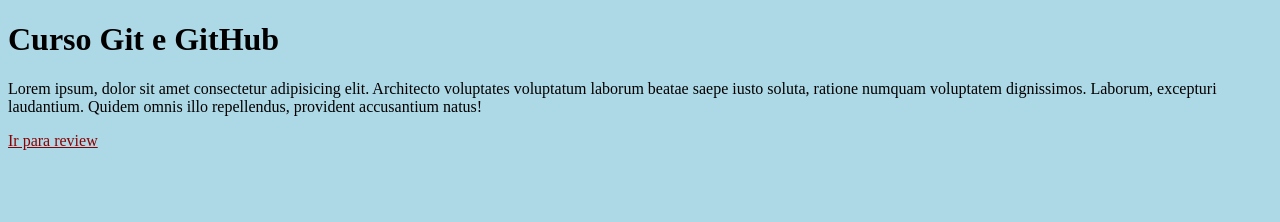
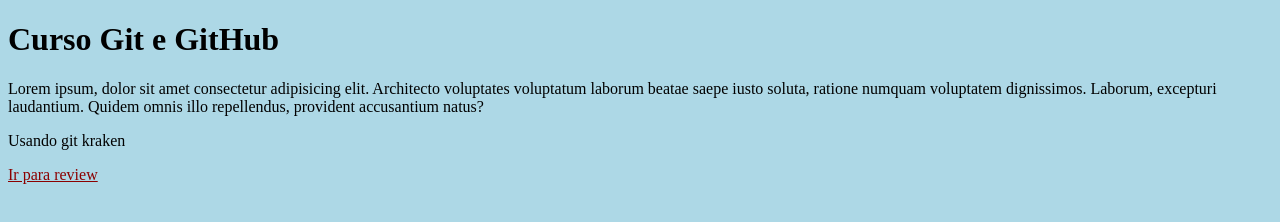
Before and after one commit to davibarbosadev/curso-git-gitHub, a website: page index.html in a window 1280 px wide. Drawn offline with Linux system fonts and the light colour scheme.

Commit message:
add gitkraken usage

```diff
--- a/index.html
+++ b/index.html
@@ -8,7 +8,8 @@
 </head>
 <body>
     <h1>Curso Git e GitHub</h1>
-    <p>Lorem ipsum, dolor sit amet consectetur adipisicing elit. Architecto voluptates voluptatum laborum beatae saepe iusto soluta, ratione numquam voluptatem dignissimos. Laborum, excepturi laudantium. Quidem omnis illo repellendus, provident accusantium natus!</p>
+    <p>Lorem ipsum, dolor sit amet consectetur adipisicing elit. Architecto voluptates voluptatum laborum beatae saepe iusto soluta, ratione numquam voluptatem dignissimos. Laborum, excepturi laudantium. Quidem omnis illo repellendus, provident accusantium natus?</p>
+    <p>Usando git kraken</p>
     <a href="review.html">Ir para review</a>
 </body>
 </html>
```
